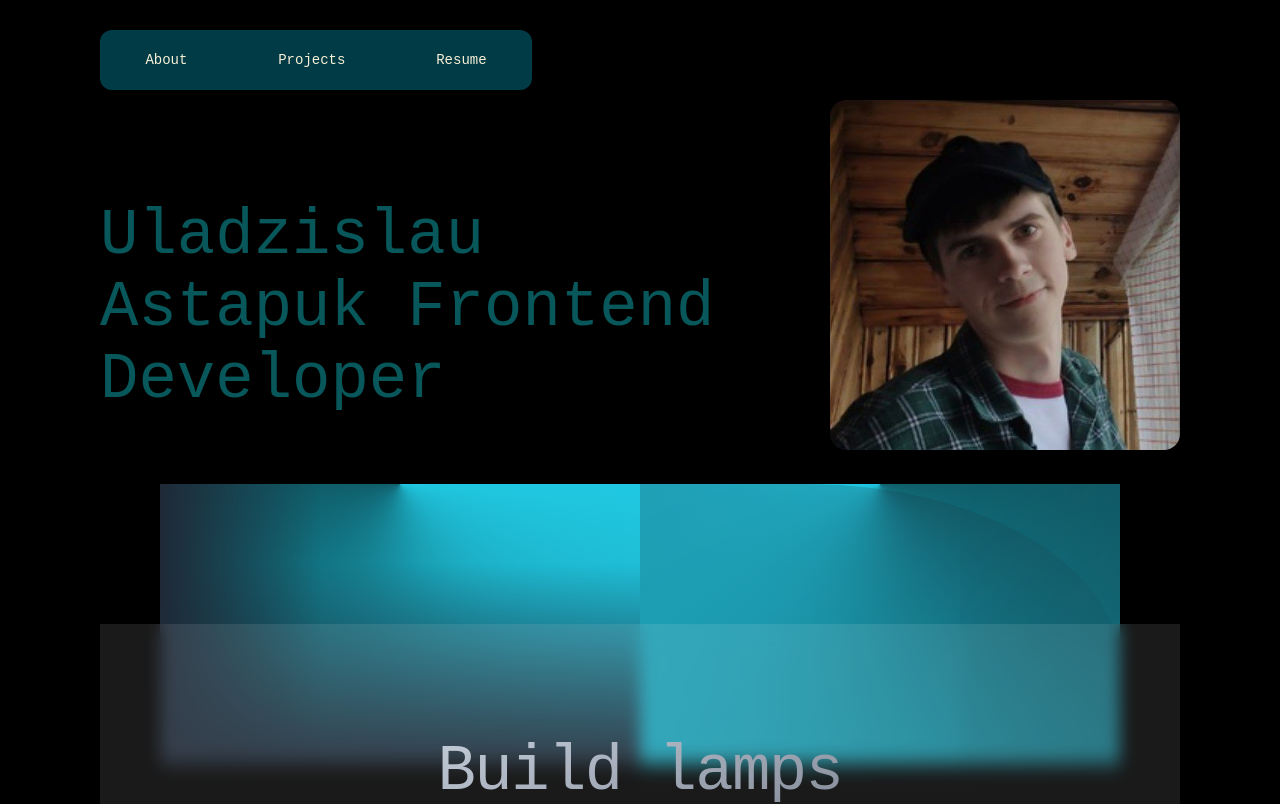
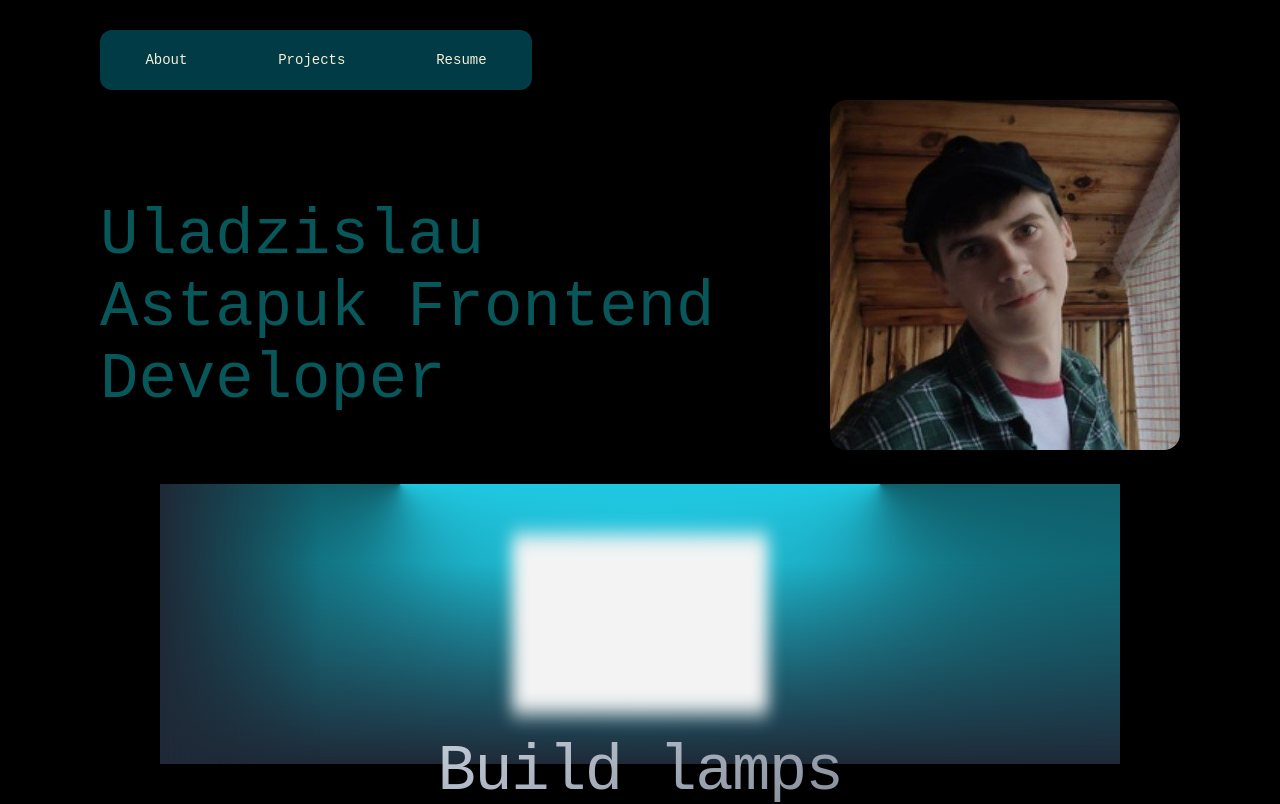
Before and after one commit to Sp0ngbik/partfolio, a Next.js app: page / in a window 1280 px wide. Shown: the top 804 px of the page. Built offline with nearby package versions, Linux system fonts and the light colour scheme.

Commit message:
lamp styles

```diff
--- a/src/components/Lamp/LampContainer/LampContainer.tsx
+++ b/src/components/Lamp/LampContainer/LampContainer.tsx
@@ -1,12 +1,12 @@
 import { motion } from 'framer-motion'
-import clsx from "clsx";
+import clsx from 'clsx'
 
 export const LampContainer = ({
   children,
   className,
 }: {
-    children: React.ReactNode;
-    className?: string;
+  children: React.ReactNode
+  className?: string
 }) => {
   return (
     <div
@@ -15,18 +15,14 @@ export const LampContainer = ({
         display: 'flex',
         minHeight: '60vh',
         flexDirection: 'column',
-                alignItems: 'center',
-                justifyContent: 'center',
         overflow: 'hidden',
-                backgroundColor:'transparent',
+        // backgroundColor:'transparent',
         // backgroundColor: '#1f2937', /* bg-slate-950 */
         width: '100%',
-                borderRadius: '0.375rem', /* rounded-md */
-                zIndex: 0
+        borderRadius: '0.375rem' /* rounded-md */,
+        zIndex: 0,
       }}
-            className={clsx(
-                className
-            )}
+      className={clsx(className)}
     >
       <div
         style={{
@@ -38,28 +34,26 @@ export const LampContainer = ({
           alignItems: 'center',
           justifyContent: 'center',
           isolation: 'isolate',
-                    zIndex: 0
+          zIndex: 0,
         }}
       >
         <motion.div
-                    initial={{opacity: 0.5, width: "15rem"}}
-                    whileInView={{opacity: 1, width: "30rem"}}
+          initial={{ opacity: 0.5, width: '15rem' }}
+          whileInView={{ opacity: 1, width: '30rem' }}
           transition={{
             delay: 0.3,
             duration: 0.8,
-                        ease: "easeInOut",
+            ease: 'easeInOut',
           }}
-
           style={{
             position: 'absolute',
             backgroundImage: `conic-gradient(var(--conic-position), var(--tw-gradient-stops))`,
             inset: 'auto',
             right: '50%',
-                        height: '14rem', /* h-56 */
+            height: '14rem' /* h-56 */,
             overflow: 'visible',
             width: '30rem',
             background: 'conic-gradient(from 70deg at center top, #22d3ee, transparent)',
-                        // color: '#fff'
           }}
           // className="absolute inset-auto right-1/2 h-56 overflow-visible w-[30rem] bg-gradient-conic from-cyan-500 via-transparent to-transparent text-white [--conic-position:from_70deg_at_center_top]"
         >
@@ -68,59 +62,70 @@ export const LampContainer = ({
               position: 'absolute',
               width: '100%',
               left: 0,
-                            backgroundColor: '#1f2937', /* bg-slate-950 */
-                            height: '10rem', /* h-40 */
+              backgroundColor: '#1f2937' /* bg-slate-950 */,
+              height: '10rem' /* h-40 */,
               bottom: 0,
               zIndex: 20,
               maskImage: 'linear-gradient(to top, white, transparent)',
-                            maskComposite: 'destination-out'
+              maskComposite: 'destination-out',
             }}
             // className="absolute  w-[100%] left-0 bg-slate-950 h-40 bottom-0 z-20 [mask-image:linear-gradient(to_top,white,transparent)]"
           />
           <div
             style={{
               position: 'absolute',
-                            width: '10rem', /* w-40 */
+              width: '10rem' /* w-40 */,
               height: '100%',
               left: 0,
-                            backgroundColor: '#1f2937', /* bg-slate-950 */
+              backgroundColor: '#1f2937' /* bg-slate-950 */,
               bottom: 0,
               zIndex: 20,
-                            maskImage: 'linear-gradient(to right, white, transparent)'
+
+              maskImage: 'linear-gradient(to right,  white,transparent)',
             }}
             // className="absolute  w-40 h-[100%] left-0 bg-slate-950  bottom-0 z-20 [mask-image:linear-gradient(to_right,white,transparent)]"
           />
         </motion.div>
         <motion.div
-                    initial={{opacity: 0.5, width: "15rem"}}
-                    whileInView={{opacity: 1, width: "30rem"}}
+          initial={{ opacity: 0.5, width: '15rem' }}
+          whileInView={{ opacity: 1, width: '30rem' }}
           transition={{
             delay: 0.3,
             duration: 0.8,
-                        ease: "easeInOut",
+            ease: 'easeInOut',
           }}
-
           style={{
+            backgroundImage: `conic-gradient( var(--tw-gradient-stops),var(--conic-position))`,
+            background: 'conic-gradient(from 290deg at center top, transparent, #22d3ee)',
             position: 'absolute',
+            width: '30rem',
             inset: 'auto',
-                        backgroundImage: `conic-gradient(var(--conic-position), var(--tw-gradient-stops))`,
             left: '50%',
-                        height: '14rem', /* h-56 */
-                        width: '30rem',
-                        background: 'conic-gradient(from 290deg at center top, transparent, #22d3ee)',
-                        color: '#fff'
+            height: '14rem',
+            color: '#fff',
           }}
         >
           <div
             style={{
+              // position: 'absolute',
+              // width: '100%',
+              left: 0,
+              // backgroundColor: '#1f2937' /* bg-slate-950 */,
+              // height: '10rem' /* h-40 */,
+              // bottom: 0,
+              // zIndex: 20,
+              maskImage: 'linear-gradient(to top, white, transparent)',
+              // maskComposite: 'destination-out',
               position: 'absolute',
-                            width: '10rem', /* w-40 */
-                            height: '100%',
+              width: '100%' /* w-40 */,
+              height: '10rem',
               right: 0,
-                            backgroundColor: '#1f2937', /* bg-slate-950 */
+              backgroundColor: '#1f2937' /* bg-slate-950 */,
               bottom: 0,
               zIndex: 20,
-                            maskImage: 'linear-gradient(to top left, rgba(255,255,255,0.15), transparent)'
+              // maskImage: 'linear-gradient(to top, white, transparent)',
+
+              // maskImage: 'linear-gradient(to top left, rgba(255,255,255,0.15), transparent)',
             }}
           />
           <div
@@ -128,12 +133,12 @@ export const LampContainer = ({
               position: 'absolute',
               width: '100%',
               right: 0,
-                            backgroundColor: '#1f2937', /* bg-slate-950 */
-                            height: '14rem', /* h-40 */
+              height: '14rem' /* h-40 */,
               bottom: 0,
               zIndex: 20,
-                            borderRadius:'0px 65% 0px 0px',
-                            maskImage: 'linear-gradient(to bottom right, rgba(255,255,255,0.25), transparent)'
+              background: 'conic-gradient(from 290deg at center top,#22d3ee, transparent, )',
+              maskImage: 'linear-gradient(to bottom left, white, transparent)',
+
             }}
           />
         </motion.div>
@@ -141,11 +146,11 @@ export const LampContainer = ({
           style={{
             position: 'absolute',
             top: '50%',
-                        height: '12rem', /* h-48 */
+            height: '12rem' /* h-48 */,
             width: '100%',
-                        transform: 'translateY(-50%) scaleX(1.5)', /* translate-y-12 scale-x-150 */
-                        // backgroundColor: 'black', /* bg-slate-950 */
-                        // filter: 'blur(8px)' /* blur-2xl */
+            transform: 'translateY(-50%) scaleX(1.5)' /* translate-y-12 scale-x-150 */,
+            maskImage: 'linear-gradient(to bottom , white, transparent)',
+
           }}
         ></div>
         <div
@@ -153,10 +158,9 @@ export const LampContainer = ({
             position: 'absolute',
             top: '50%',
             zIndex: 50,
-                        height: '12rem', /* h-48 */
+            height: '12rem' /* h-48 */,
             width: '100%',
-                        backgroundColor: 'rgba(255, 255, 255, 0.1)', /* bg-transparent opacity-10 */
-                        backdropFilter: 'blur(8px)' /* backdrop-blur-md */
+
           }}
         ></div>
         <div
@@ -165,50 +169,50 @@ export const LampContainer = ({
             inset: 'auto',
             zIndex: 50,
             // height: '9rem', /* h-36 */
-                        width: '28rem',
-                        transform: 'translateY(-50%)', /* -translate-y-1/2 */
-                        borderRadius: '9999px', /* rounded-full */
-                        backgroundColor: 'rgba(0, 255, 255, 0.5)', /* bg-cyan-500 opacity-50 */
-                        backdropFilter: 'blur(12px)' /* blur-3xl */
+            // width: '28rem',
+            // transform: 'translateY(-50%)', /* -translate-y-1/2 */
+            // borderRadius: '9999px', /* rounded-full */
+            // backgroundColor: 'rgba(0, 255, 255, 0.5)', /* bg-cyan-500 opacity-50 */
+            // backdropFilter: 'blur(12px)' /* blur-3xl */
           }}
         ></div>
         <motion.div
-                    initial={{width: "8rem"}}
-                    whileInView={{width: "16rem"}}
+          initial={{ width: '8rem' }}
+          whileInView={{ width: '16rem' }}
           transition={{
             delay: 0.3,
             duration: 0.8,
-                        ease: "easeInOut",
+            ease: 'easeInOut',
           }}
           style={{
             position: 'absolute',
             inset: 'auto',
             zIndex: 30,
-                        // height: '9rem', /* h-36 */
-                        width: '16rem', /* w-64 */
-                        transform: 'translateY(-6rem)', /* -translate-y-[6rem] */
-                        borderRadius: '9999px', /* rounded-full */
+            height: '9rem', /* h-36 */
+            width: '16rem' /* w-64 */,
+            // transform: 'translateY(-6rem)', /* -translate-y-[6rem] */
+            // borderRadius: '9999px', /* rounded-full */
             backgroundColor: '#f3f3f3', /* bg-cyan-400 */
-                        // filter: 'blur(8px)' /* blur-2xl */
+            filter: 'blur(8px)' /* blur-2xl */
           }}
           // className="absolute inset-auto z-30 h-36 w-64 -translate-y-[6rem] rounded-full bg-cyan-400 blur-2xl"
         ></motion.div>
         <motion.div
-                    initial={{width: "15rem"}}
-                    whileInView={{width: "30rem"}}
+          initial={{ width: '15rem' }}
+          whileInView={{ width: '30rem' }}
           transition={{
             delay: 0.3,
             duration: 0.8,
-                        ease: "easeInOut",
+            ease: 'easeInOut',
           }}
           style={{
             position: 'absolute',
-                        inset: 'auto',
-                        zIndex: 50,
-                        height: '0.5rem', /* h-0.5 */
-                        width: '30rem',
-                        transform: 'translateY(-7rem)', /* -translate-y-[7rem] */
-                        backgroundColor: 'transparent' /* bg-cyan-400 */
+            // inset: 'auto',
+            // zIndex: 50,
+            // height: '0.5rem', /* h-0.5 */
+            // width: '30rem',
+            // transform: 'translateY(-7rem)', /* -translate-y-[7rem] */
+            // backgroundColor: 'transparent' /* bg-cyan-400 */
           }}
           // className="absolute inset-auto z-50 h-0.5 w-[30rem] -translate-y-[7rem] bg-cyan-400 "
         ></motion.div>
@@ -218,10 +222,10 @@ export const LampContainer = ({
             position: 'absolute',
             inset: 'auto',
             zIndex: 40,
-                        height: '11rem', /* h-44 */
-                        width: '100%',
-                        transform: 'translateY(-12.5rem)', /* -translate-y-[12.5rem] */
-                        backgroundColor: 'transparent' /* bg-slate-950 */
+            // height: '11rem', /* h-44 */
+            // width: '100%',
+            // transform: 'translateY(-12.5rem)', /* -translate-y-[12.5rem] */
+            // backgroundColor: 'transparent' /* bg-slate-950 */
           }}
           // className="absolute inset-auto z-40 h-44 w-full -translate-y-[12.5rem] bg-slate-950 "
         ></div>
@@ -232,13 +236,14 @@ export const LampContainer = ({
           position: 'relative',
           zIndex: 50,
           display: 'flex',
-                    transform: 'translateY(-80px)', /* -translate-y-80 */
+          transform: 'translateY(-80px)' /* -translate-y-80 */,
           flexDirection: 'column',
           alignItems: 'center',
-                    padding: '0 1.25rem' /* px-5 */
-                }}>
+          padding: '0 1.25rem' /* px-5 */,
+        }}
+      >
         {children}
       </div>
     </div>
-    );
-};
+  )
+}
```
Lines whose indentation alone changed are shown as unchanged.
